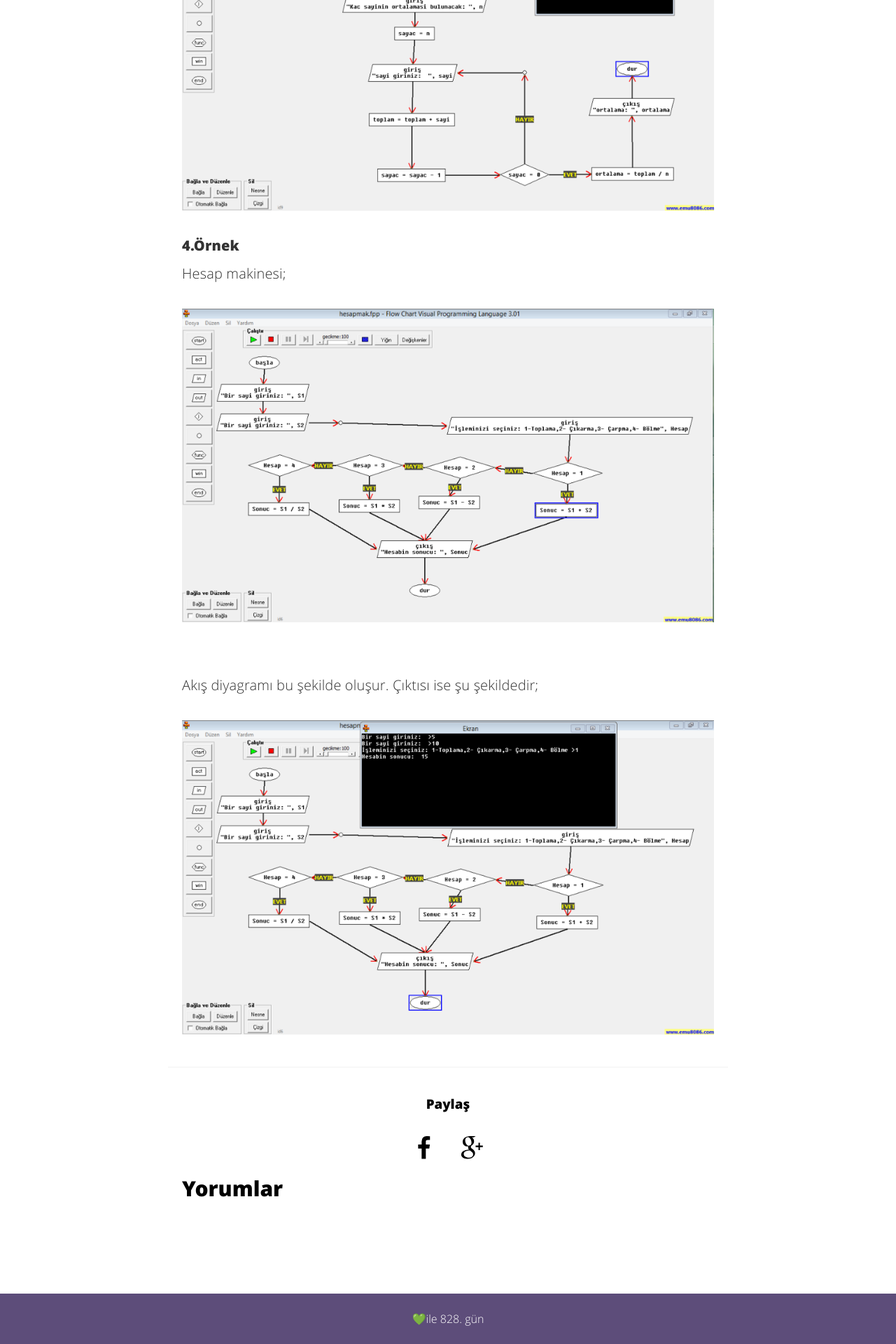
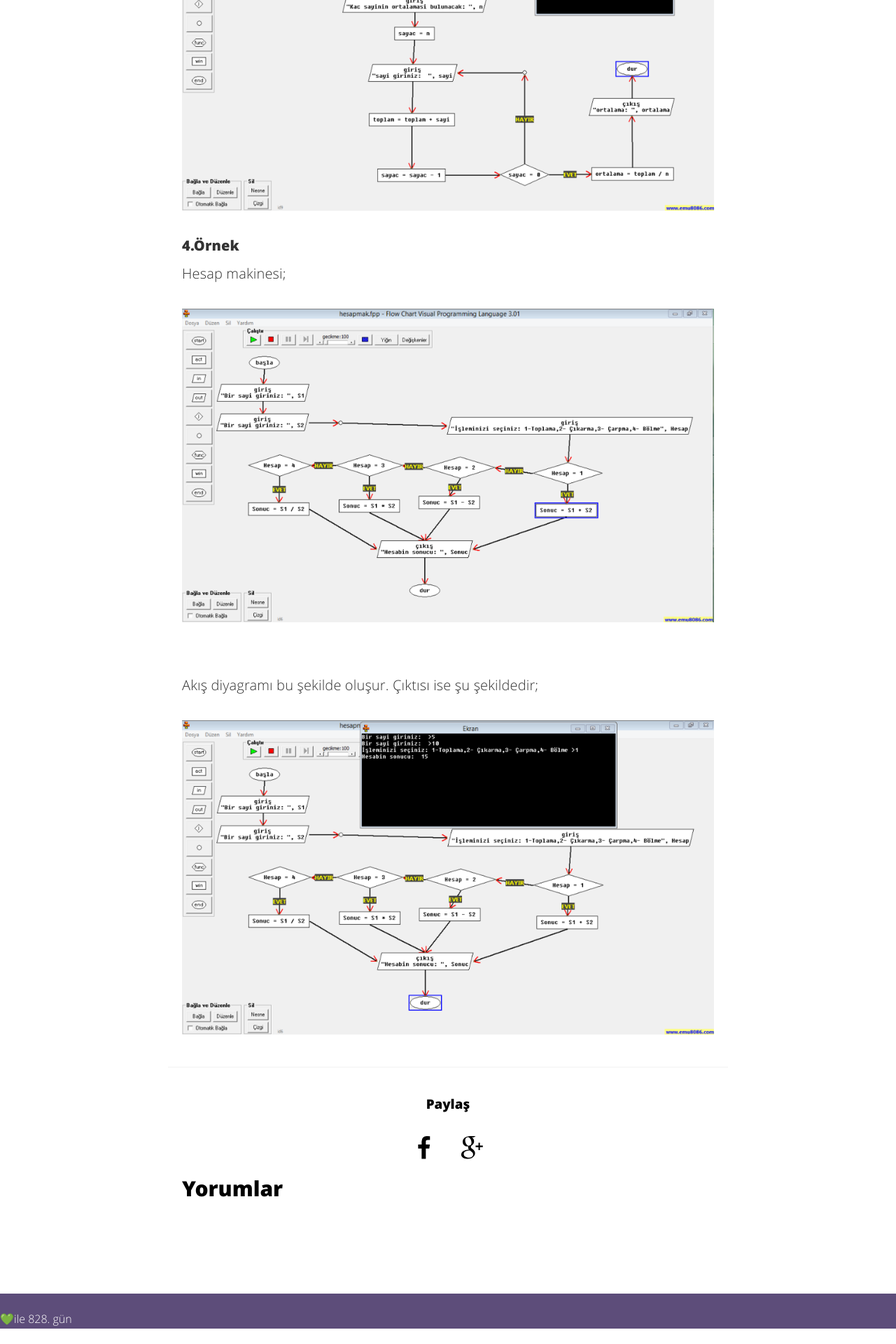
Before and after one commit to nisanury/nisanury.github.io, a Jekyll site: the page built from _posts/2016-12-19-Akis-Semasi-Ornekleri.md, in a window 1280 px wide. Shown: the part 3428-5348 px from the top of the page at 70% size. Built offline with Jekyll 4.4.1, drawn with Linux system fonts in a browser that asks for light colours; comment, search, counter and statistics services are not loaded; after the commit the page ends 5326 px from its top, so only the background shows below that.

Commit message:
Update footer.html

```diff
--- a/_includes/footer.html
+++ b/_includes/footer.html
@@ -1,6 +1,6 @@
 <footer>
 
-<p id="gun" style="float:middle;"><span id="heart">💚</span>ile </p>
+<p id="gun" style="float:left;"><span id="heart">💚</span>ile </p>
     <script type="text/javascript">
       var birGun = 24*60*60*1000;
       var ilkTarih = new Date("April 14, 2016 00:00:00");
```
